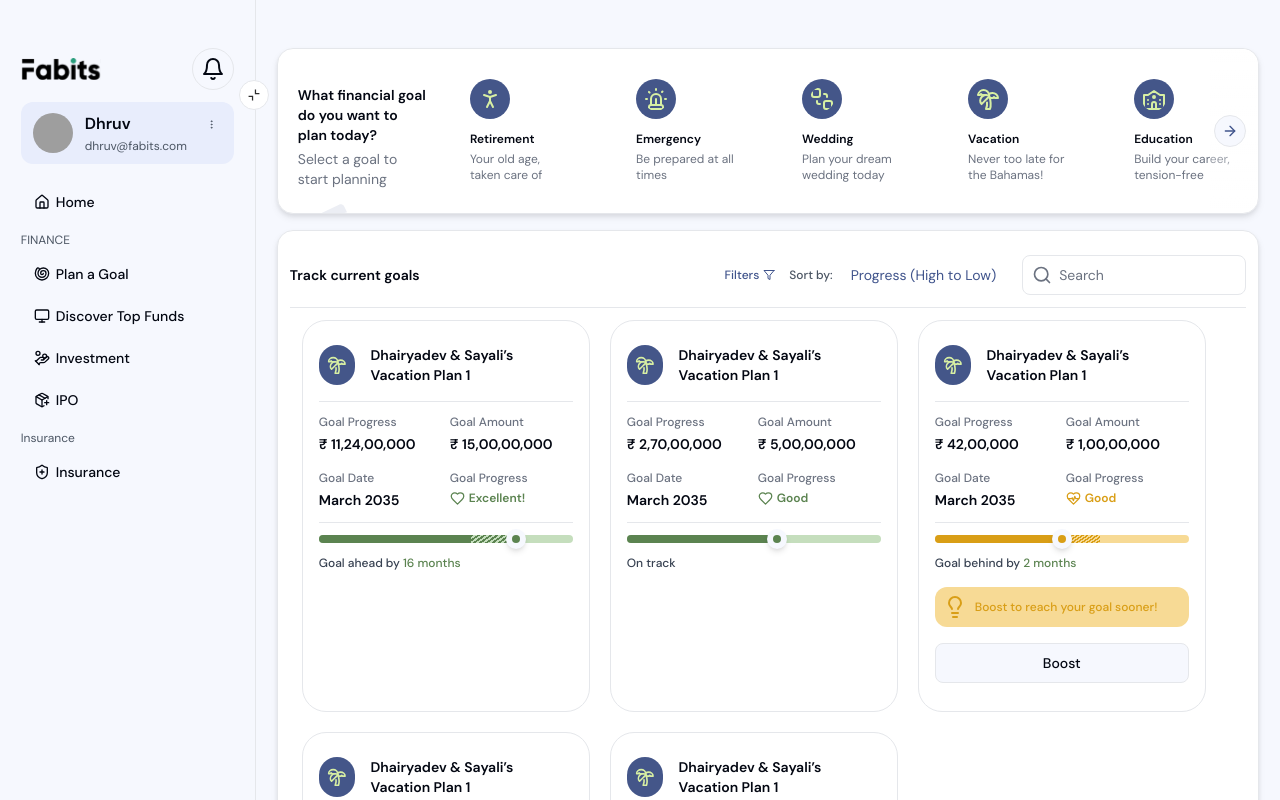
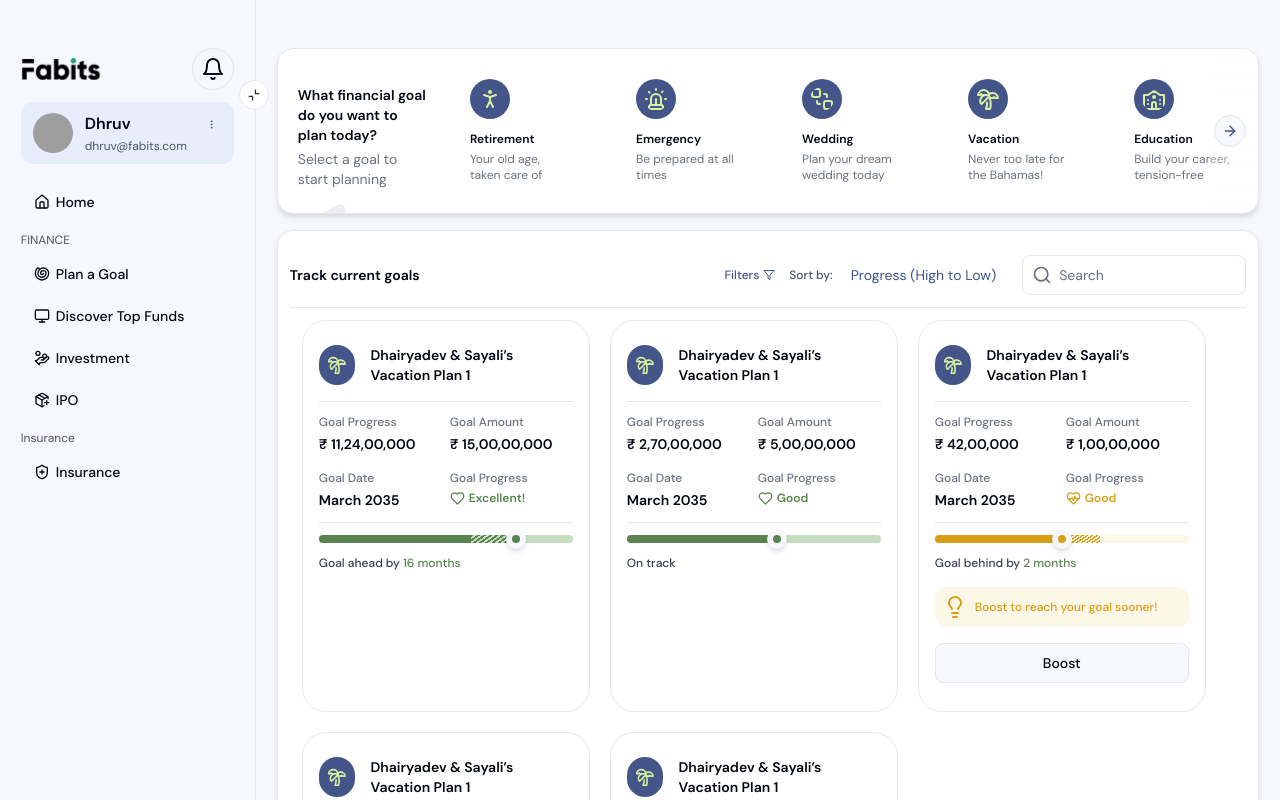
Before and after one commit to mk-Guvi/Finest, a Next.js app: page / in a window 1280 px wide. Built offline with nearby package versions, Linux system fonts and the light colour scheme; grey boxes are pictures that could not be loaded.

Commit message:
[fix] fixed color for warning secondary

```diff
--- a/src/app/globals.css
+++ b/src/app/globals.css
@@ -35,7 +35,7 @@ body {
     --radius: 0.5rem;
     --selected-green:#5B8350;
     --warning-primary:#D99E16;
-    --warning-secondary:#F7DA95;
+    --warning-secondary:#FDF7E8;
     --error-primary:#E85D5D;
     --error-secondary:#FFB9B9;
     --twilight-blue:#3B4D80;
```
